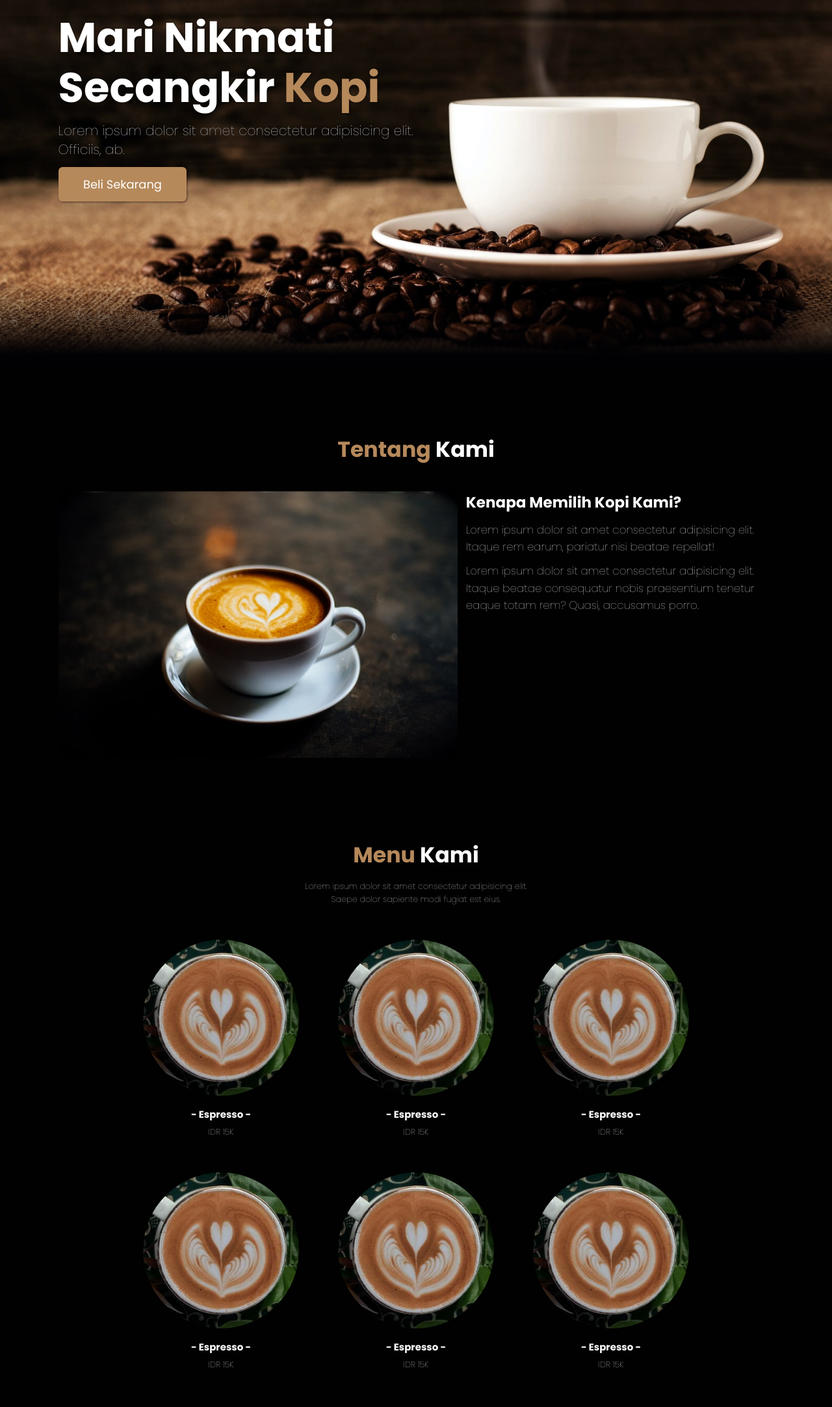
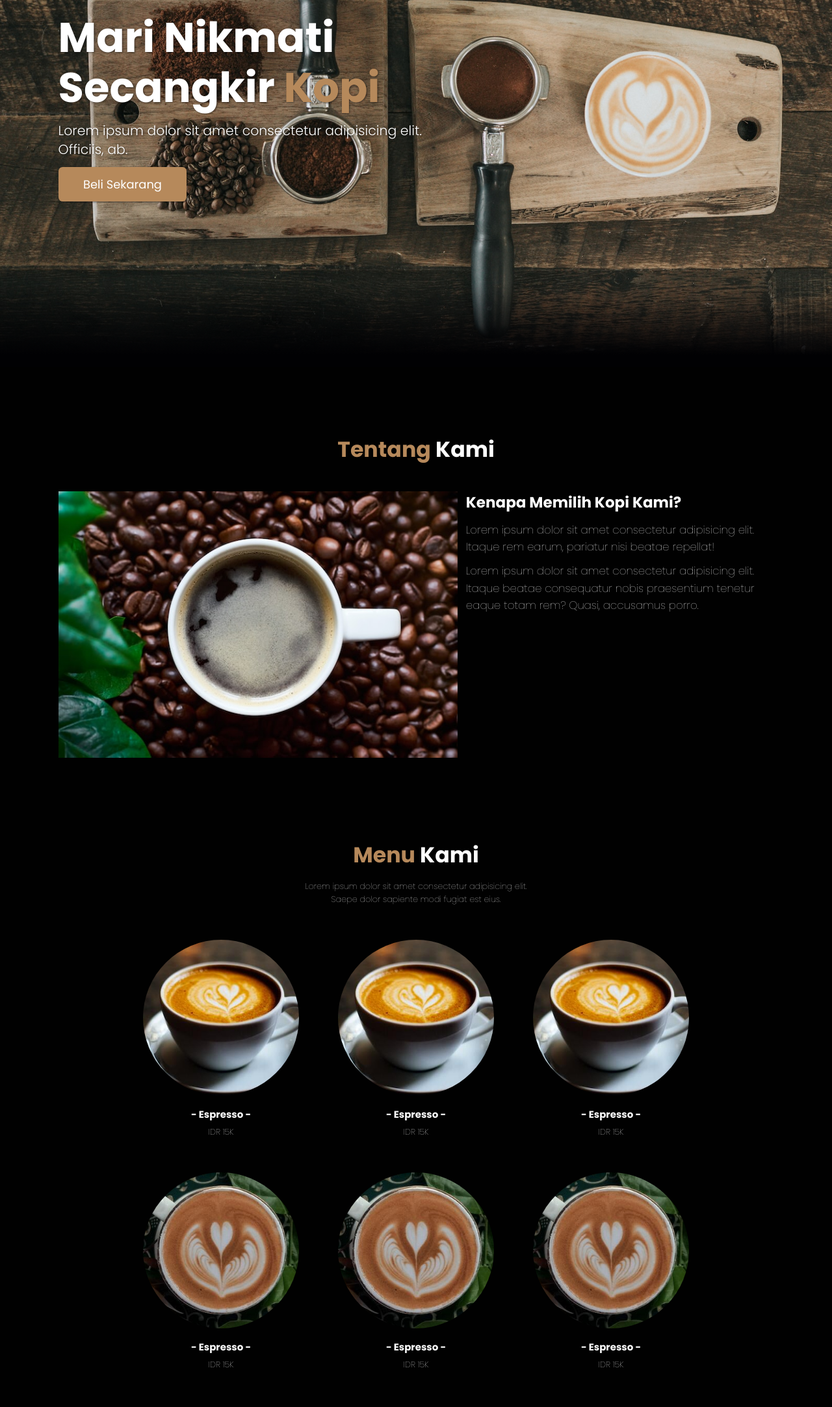
Before and after one commit to farchanakbar/website-kedai-kopi, a plain HTML site: page index.html in a window 1280 px wide. Shown: the part 235-2400 px from the top of the page at 65% size. Drawn offline with nearby package versions, Linux system fonts and the light colour scheme.

Commit message:
website kedai kopi

```diff
--- a/css/style.css
+++ b/css/style.css
@@ -92,7 +92,7 @@ body {
     min-height: 100vh;
     display: flex;
     align-items: center;
-    background-image: url(../img/header-bg.jpg);
+    background-image: url(../img/header-bg2.jpg);
     background-repeat: no-repeat;
     background-size: cover;
     background-position: center;
@@ -129,9 +129,9 @@ body {
     font-size: 1.6rem;
     margin-top: 1rem;
     line-height: 1.4;
-    font-weight: 100;
+    font-weight: 300;
     text-shadow: 1px 1px 3px rgba(1, 1, 3, 0.5);
-    mix-blend-mode: difference;
+    color: #fff;
 }
 
 .hero .content .cta {
--- a/index.html
+++ b/index.html
@@ -56,7 +56,7 @@
 
         <div class="row">
             <div class="about-img">
-                <img src="img/tentang-kami.jpg" alt="Tentang Kami">
+                <img src="img/tentang-kami2.jpg" alt="Tentang Kami">
             </div>
 
             <div class="content">
@@ -75,17 +75,17 @@
 
         <div class="row">
             <div class="menu-card">
-                <img src="img/menu/1.jpg" alt="Espresso" class="menu-card-img">
+                <img src="img/menu/2.jpg" alt="Espresso" class="menu-card-img">
                 <h3 class="menu-card-title">- Espresso -</h3>
                 <p class="menu-card-price">IDR 15K</p>
             </div>
             <div class="menu-card">
-                <img src="img/menu/1.jpg" alt="Espresso" class="menu-card-img">
+                <img src="img/menu/2.jpg" alt="Espresso" class="menu-card-img">
                 <h3 class="menu-card-title">- Espresso -</h3>
                 <p class="menu-card-price">IDR 15K</p>
             </div>
             <div class="menu-card">
-                <img src="img/menu/1.jpg" alt="Espresso" class="menu-card-img">
+                <img src="img/menu/2.jpg" alt="Espresso" class="menu-card-img">
                 <h3 class="menu-card-title">- Espresso -</h3>
                 <p class="menu-card-price">IDR 15K</p>
             </div>
```
Also changed, not shown: img/header-bg2.jpg (added), img/menu/2.jpg (added), img/tentang-kami2.jpg (added).
